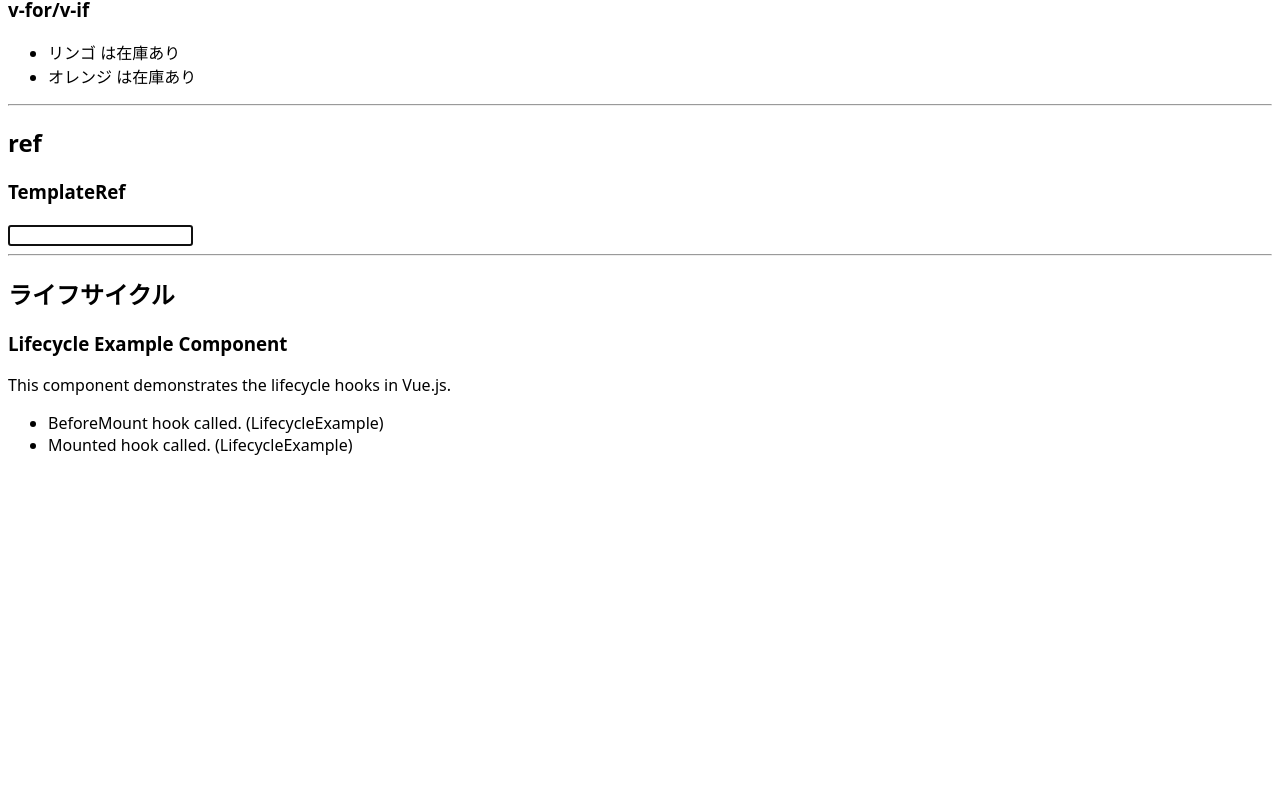
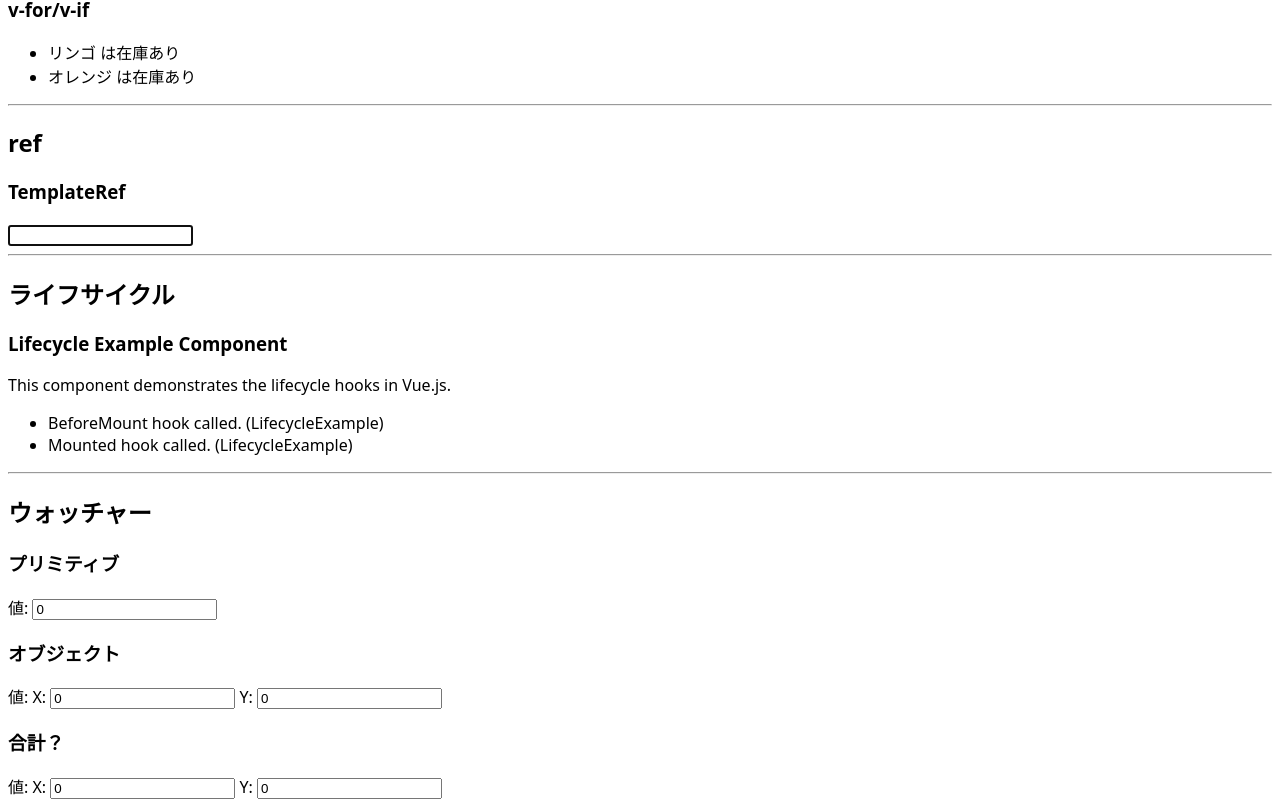
Before and after one commit to rx21js6/learn-vue3-20260106, a Vue app: page /#/guide in a window 1280 px wide. Shown: the part 3821-4628 px from the top of the page. Before the commit the page ends 4293 px from the top, so only its background shows below. Built offline with nearby package versions, Linux system fonts and the light colour scheme.

Commit message:
ライフサイクル、ウォッチャー

```diff
--- a/src/components/guide/lifecycle/LifecycleExample.vue
+++ b/src/components/guide/lifecycle/LifecycleExample.vue
@@ -12,6 +12,7 @@ import {
   onBeforeUnmount,
   onActivated,
 } from 'vue'
+import type { ComponentInternalInstance } from 'vue' // 追加
 
 const messages = ref<string[]>([])
 let skipNextUpdate = false // 非リアクティブなガード
@@ -23,11 +24,16 @@ const pushMessage = (msg: string) => {
   isLogging = true
   messages.value.push(msg)
   // microtask でフラグをクリア -> 次の更新サイクルでは再び記録可能
-  Promise.resolve().then(() => { isLogging = false })
+  Promise.resolve().then(() => {
+    isLogging = false
+  })
 }
 
-const compName = (inst: any) =>
-  inst?.type?.name ?? inst?.type?.__name ?? inst?.proxy?.$options?.name ?? `uid:${inst?.uid}`
+const compName = (inst: ComponentInternalInstance | null | undefined): string =>
+  inst?.type?.name ??
+  inst?.type?.__name ??
+  inst?.proxy?.$options?.name ??
+  `uid:${inst?.uid}`
 
 onMounted(() => {
   const inst = getCurrentInstance()
@@ -39,7 +45,10 @@ onMounted(() => {
 
 // onBeforeUpdate / onUpdated 内の messages.value.push を pushMessage に置換
 onBeforeUpdate(() => {
-  if (skipNextUpdate) { skipNextUpdate = false; return }
+  if (skipNextUpdate) {
+    skipNextUpdate = false
+    return
+  }
   const inst = getCurrentInstance()
   const name = compName(inst)
   console.log('Component is about to be updated.')
@@ -48,7 +57,10 @@ onBeforeUpdate(() => {
 })
 
 onUpdated(() => {
-  if (skipNextUpdate) { skipNextUpdate = false; return }
+  if (skipNextUpdate) {
+    skipNextUpdate = false
+    return
+  }
   const inst = getCurrentInstance()
   const name = compName(inst)
   console.log(`Component ${name} has been updated.`)
--- /dev/null
+++ b/src/components/guide/watchers/WatchersExample.vue
@@ -0,0 +1,53 @@
+<script setup lang="ts">
+import { ref, watch } from 'vue'
+
+type WatchObject = {
+  x: number
+  y: number
+}
+
+const value = ref(0)
+const obj = ref<WatchObject>({ x: 0, y: 0 })
+const obj2 = ref<WatchObject>({ x: 0, y: 0 })
+
+watch(value, (newVal, oldVal) => {
+  console.log(`value changed from ${oldVal} to ${newVal}`)
+})
+
+watch(
+  obj,
+  (newVal, oldVal) => {
+    console.log(
+      `obj changed from ${JSON.stringify(oldVal)} to ${JSON.stringify(newVal)}`,
+    )
+  },
+  { deep: true },
+)
+
+watch(
+  () => obj2.value.x + obj2.value.y,
+  (newSum, oldSum) => {
+    console.log(`obj2's sum changed from ${oldSum} to ${newSum}`)
+  },
+)
+</script>
+
+<template>
+  <div>
+    <h3>プリミティブ</h3>
+    <label for="primitiveField">値: </label>
+    <input id="primitiveField" v-model="value" type="number" />
+  </div>
+  <div>
+    <h3>オブジェクト</h3>
+    <label for="objectField">値: </label>
+    X: <input id="objectFieldX" v-model="obj.x" type="number" /> Y:
+    <input id="objectFieldY" v-model="obj.y" type="number" />
+  </div>
+  <div>
+    <h3>合計？</h3>
+    <label for="object2Field">値: </label>
+    X: <input id="object2FieldX" v-model="obj2.x" type="number" /> Y:
+    <input id="object2FieldY" v-model="obj2.y" type="number" />
+  </div>
+</template>
--- a/src/pages/GuideIndex.vue
+++ b/src/pages/GuideIndex.vue
@@ -7,6 +7,7 @@ import ListRenderingExample from '@/components/guide/list-rendering/ListRenderin
 import ReactivityExample from '@/components/guide/reactivity/ReactivityExample.vue'
 import RefExample from '@/components/guide/ref/RefExample.vue'
 import TemplateSyntaxExample from '@/components/guide/template-syntax/TemplateSyntaxExample.vue'
+import WatchersExample from '@/components/guide/watchers/WatchersExample.vue'
 </script>
 
 <template>
@@ -56,4 +57,9 @@ import TemplateSyntaxExample from '@/components/guide/template-syntax/TemplateSy
     <h2>ライフサイクル</h2>
     <LifecycleExample />
   </div>
+  <hr />
+  <div>
+    <h2>ウォッチャー</h2>
+    <WatchersExample />
+  </div>
 </template>
```
